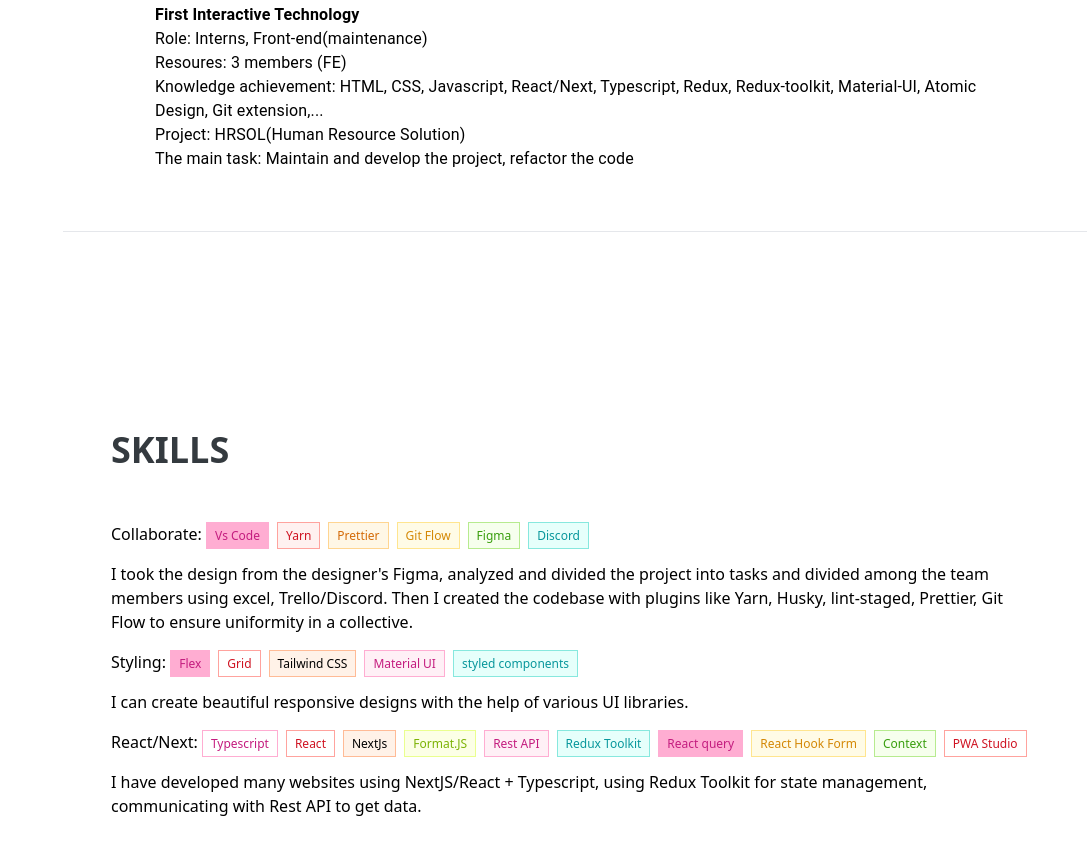
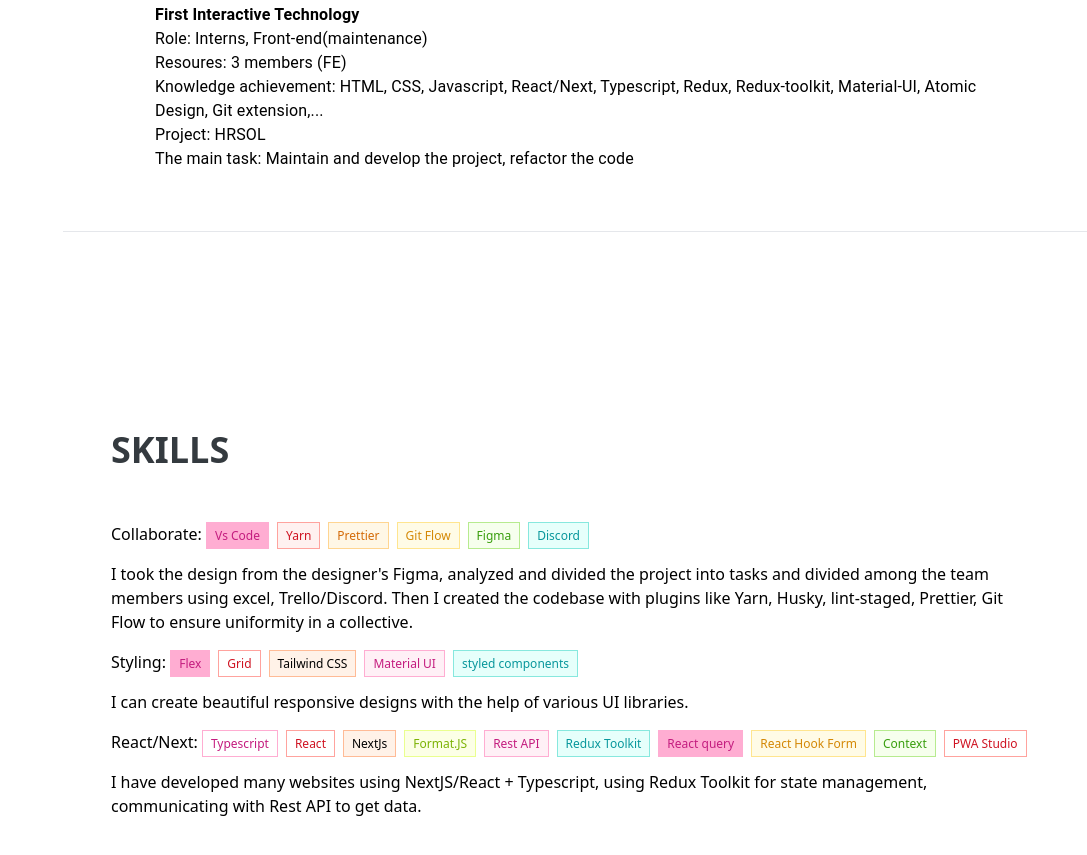
Before and after one commit to Thien521999/my-cv, a Next.js app: page / in a window 1280 px wide. Shown: the part 1946-2801 px from the top of the page, without its empty margins (193-1280 px from the left). Built offline with nearby package versions, Linux system fonts and the light colour scheme.

Commit message:
update Cv 23-02-2024

```diff
--- a/components/Main/About.tsx
+++ b/components/Main/About.tsx
@@ -61,8 +61,7 @@
         <span className="mr-2">
           <CallIcon />
         </span>
-        Phone -&nbsp;
-        0387878335
+        Phone -&nbsp; 0387878335
       </div>
       <div className=" mt-1 px-6 py-4 bg-[#f8e8e7] rounded rounded-bl">
         {`Hi, I'm Tran Hoang Thien, i have more than ${year} years of experience Developer specializing in Front-end web and
--- a/components/Main/Experience.tsx
+++ b/components/Main/Experience.tsx
@@ -189,7 +189,7 @@
                 Knowledge achievement: HTML, CSS, Javascript, React/Next, Typescript, Redux,
                 Redux-toolkit, Material-UI, Atomic Design, Git extension,...{' '}
               </div>
-              <div>Project: HRSOL(Human Resource Solution)</div>
+              <div>Project: HRSOL</div>
               <div>The main task: Maintain and develop the project, refactor the code</div>
             </TimelineContent>
           </TimelineItem>
```
